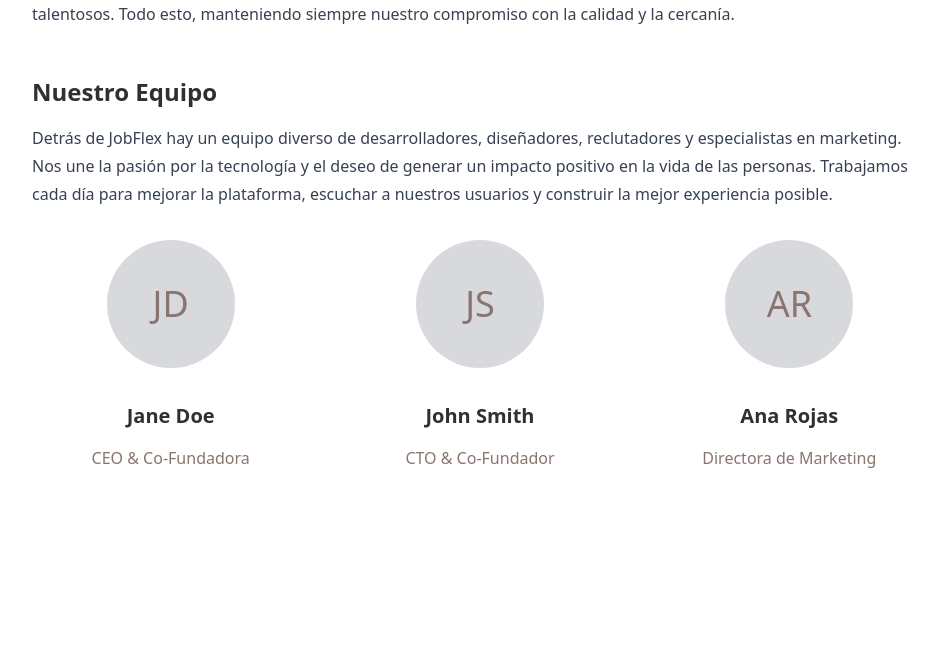
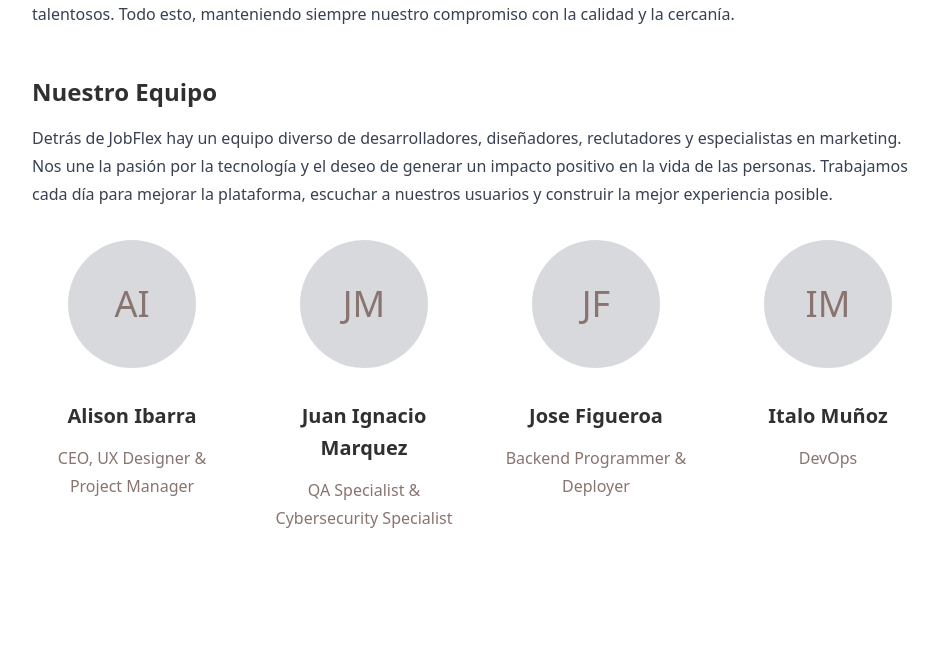
Before and after one commit to italomunozpomar/Jobflex, a Django app: page /about-us/ in a window 1280 px wide. Shown: the part 1144-1792 px from the top of the page, without its empty margins (160-1098 px from the left). Before the commit the page ends 1612 px from the top, so only its background shows below. Run offline with Django 5.2, Linux system fonts and the light colour scheme; style sheets or scripts are compiled from the project's sources; some libraries are stand-ins or nearby versions.

Commit message:
update about us

```diff
--- a/Jobflex/JFlex/templates/static_pages/about.html
+++ b/Jobflex/JFlex/templates/static_pages/about.html
@@ -31,27 +31,34 @@ Somos un equipo apasionado por conectar el talento correcto con la oportunidad p
         <p>Detrás de JobFlex hay un equipo diverso de desarrolladores, diseñadores, reclutadores y especialistas en marketing. Nos une la pasión por la tecnología y el deseo de generar un impacto positivo en la vida de las personas. Trabajamos cada día para mejorar la plataforma, escuchar a nuestros usuarios y construir la mejor experiencia posible.</p>
 
         <!-- Example Team Members -->
-        <div class="grid grid-cols-1 sm:grid-cols-2 md:grid-cols-3 gap-8 mt-8">
+        <div class="grid grid-cols-1 sm:grid-cols-2 md:grid-cols-3 lg:grid-cols-4 gap-8 mt-8">
             <div class="text-center">
                 <div class="w-32 h-32 rounded-full bg-light-gray mx-auto mb-4 flex items-center justify-center">
-                    <span class="text-4xl text-secondary">JD</span>
+                    <span class="text-4xl text-secondary">AI</span>
                 </div>
-                <h3 class="font-bold text-dark">Jane Doe</h3>
-                <p class="text-secondary">CEO & Co-Fundadora</p>
+                <h3 class="font-bold text-dark">Alison Ibarra</h3>
+                <p class="text-secondary">CEO, UX Designer & Project Manager</p>
             </div>
             <div class="text-center">
                 <div class="w-32 h-32 rounded-full bg-light-gray mx-auto mb-4 flex items-center justify-center">
-                    <span class="text-4xl text-secondary">JS</span>
+                    <span class="text-4xl text-secondary">JM</span>
                 </div>
-                <h3 class="font-bold text-dark">John Smith</h3>
-                <p class="text-secondary">CTO & Co-Fundador</p>
+                <h3 class="font-bold text-dark">Juan Ignacio Marquez</h3>
+                <p class="text-secondary">QA Specialist & Cybersecurity Specialist</p>
             </div>
             <div class="text-center">
                 <div class="w-32 h-32 rounded-full bg-light-gray mx-auto mb-4 flex items-center justify-center">
-                    <span class="text-4xl text-secondary">AR</span>
+                    <span class="text-4xl text-secondary">JF</span>
                 </div>
-                <h3 class="font-bold text-dark">Ana Rojas</h3>
-                <p class="text-secondary">Directora de Marketing</p>
+                <h3 class="font-bold text-dark">Jose Figueroa</h3>
+                <p class="text-secondary">Backend Programmer & Deployer</p>
+            </div>
+            <div class="text-center">
+                <div class="w-32 h-32 rounded-full bg-light-gray mx-auto mb-4 flex items-center justify-center">
+                    <span class="text-4xl text-secondary">IM</span>
+                </div>
+                <h3 class="font-bold text-dark">Italo Muñoz</h3>
+                <p class="text-secondary">DevOps</p>
             </div>
         </div>
     </section>
```
